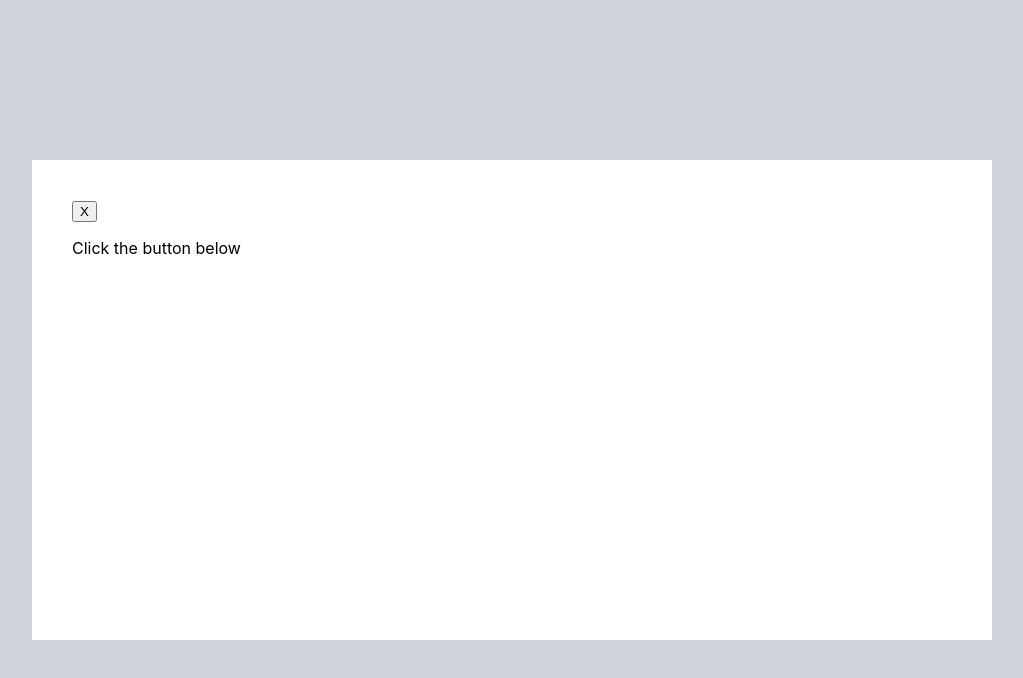
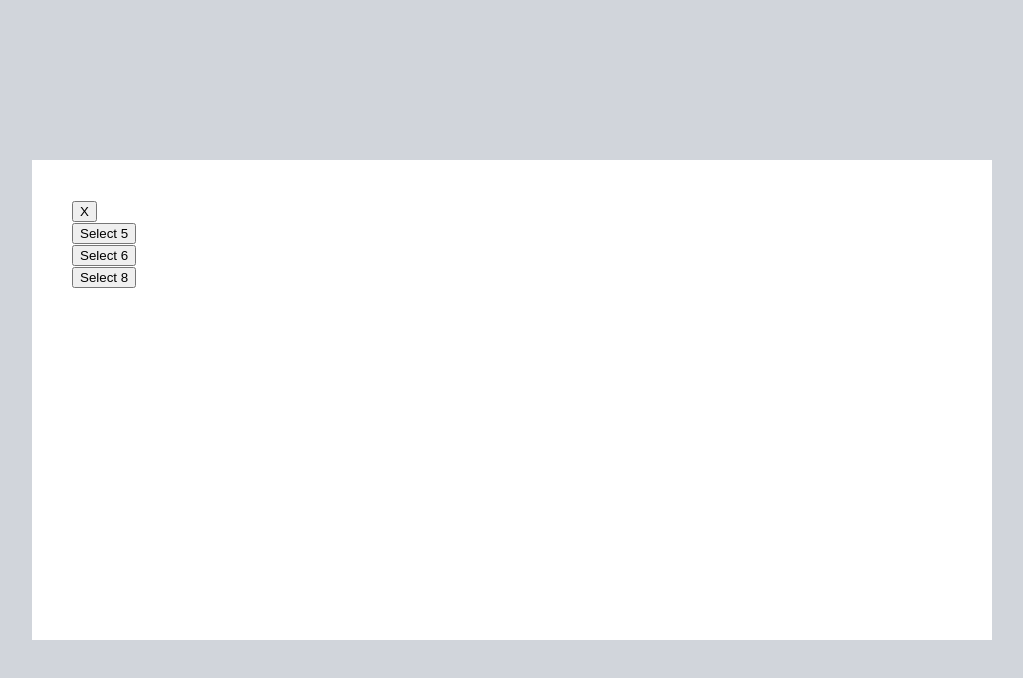
Before and after one commit to deltam3/frontendeval, a React (Create React App) app in the folder Medium/1_MemoryGame/react_version/: page / in a window 1280 px wide. Both pictures are taken after a click on the button "Start Game". Shown: the top 678 px of the page, without its empty margins (128-1151 px from the left). Built offline with nearby package versions, Linux system fonts and the light colour scheme.

Commit message:
completed a modal to start the game and get the difficulty the user wants

```diff
--- a/Medium/1_MemoryGame/react_version/src/App.js
+++ b/Medium/1_MemoryGame/react_version/src/App.js
@@ -12,9 +12,28 @@ function App() {
     setShowModal(false);
   };
 
+  const handleDifficultySelect = (number) => {
+    setShowModal(false);
+    setDifficulty(number);
+  };
+
   const modal = (
     <Modal onClose={handleModalClose}>
-      <p>Click the button below</p>
+      <section className="section-difficulties">
+        <div class="difficulties">
+          <div className="difficulty">
+            <Button onClick={() => handleDifficultySelect(5)}>Select 5</Button>
+          </div>
+
+          <div className="difficulty">
+            <Button onClick={() => handleDifficultySelect(6)}>Select 6</Button>
+          </div>
+
+          <div className="difficulty">
+            <Button onClick={() => handleDifficultySelect(8)}>Select 8</Button>
+          </div>
+        </div>
+      </section>
     </Modal>
   );
 
@@ -22,6 +41,7 @@ function App() {
     setShowModal(!showModal);
   };
 
+  // const result = difficulty;
   return (
     <main className="main">
       <section className="section-game">
@@ -37,6 +57,7 @@ function App() {
             </Button>
           </div>
         )}
+        {difficulty}
       </section>
     </main>
   );
```
